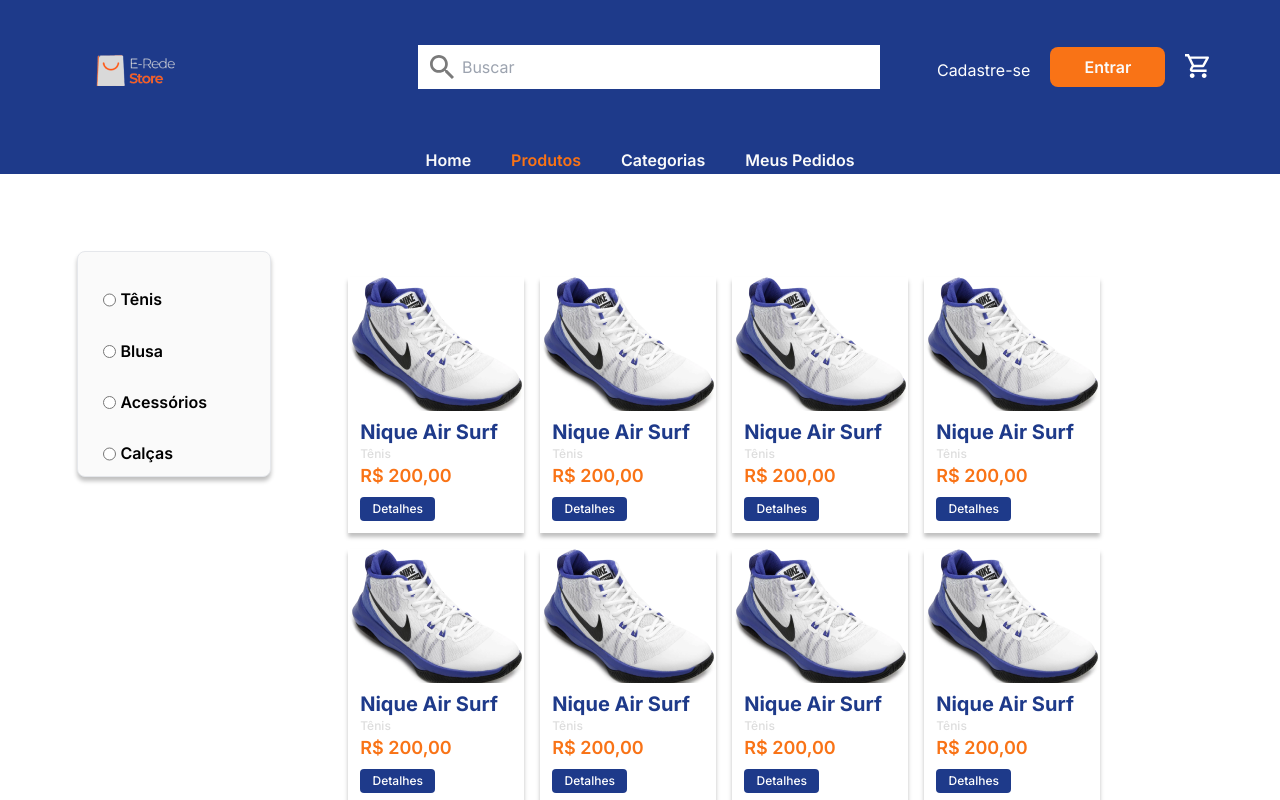
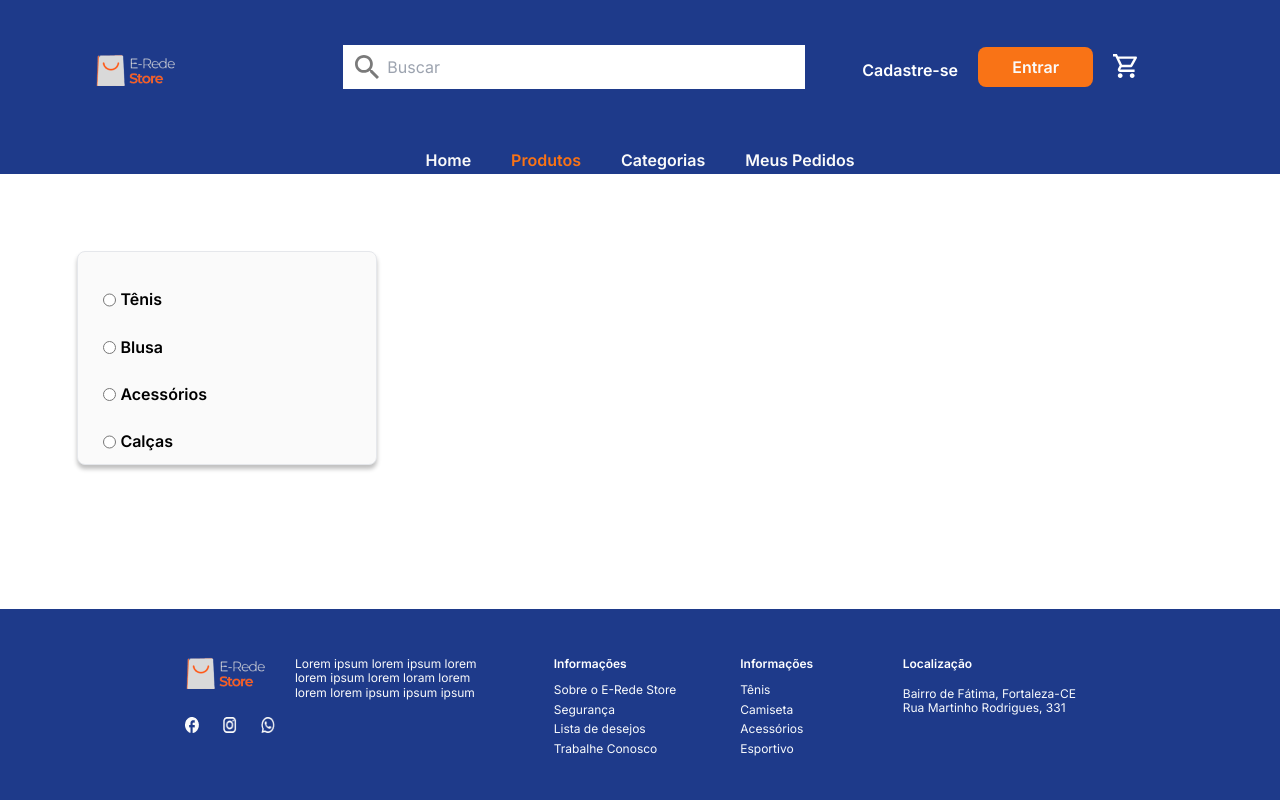
Before and after one commit to silbjava/E_comerce_Final_proj, a React (Vite) app: page /produtos in a window 1280 px wide. Shown: the top 800 px of the page. Built offline with nearby package versions, Linux system fonts and the light colour scheme.

Commit message:
newUpadate

```diff
--- a/src/App.jsx
+++ b/src/App.jsx
@@ -30,7 +30,6 @@
             <Route path="/carrinho" element={<MeuCarrinho/>}/>
           </Routes>
       </BrowserRouter>
-
     </>
   )
 }
--- a/src/Components/Header/index.jsx
+++ b/src/Components/Header/index.jsx
@@ -1,4 +1,5 @@
 import { Link, NavLink } from "react-router-dom";
+import Paginas from "../Paginas";
 
 export function Header() {
    const navLinkStyle = ({isActive}) =>{
@@ -8,26 +9,24 @@
    }
     return (
         <>
-
             <div className="hidden sm:flex flex-col h-[174px] pb-[7px] bg-blue-900 w-screen relative">
                 <div className="flex">
-                    <img id="logo" className="w-[81.8px] h-8 mt-[54px] ml-[7.43vw] lg:mr-[18.83vw] sm:mr-[15%]" src="./../src/assets/Logo E-rede.png" alt="Logo E-rede" />
+                    <img id="logo" className="w-[81.8px] h-8 mt-[54px] ml-[7.43vw] mr-[10vw] lg:mr-[13vw]" src="./../src/assets/Logo E-rede.png" alt="Logo E-rede" />
                     <div className="flex relative items-center mt-[45px] mr-[4.44vw]">
-                        <img id="pesquisar" className=" absolute w-6 ml-3 pointer-events-none " src="./../src/assets/Procurar.svg" alt="icone de pesquisa" />
+                        <img id="pesquisar" className=" absolute w-6 ml-3  pointer-events-none " src="./../src/assets/Procurar.svg" alt="icone de pesquisa" />
                         <input className="h-11 w-[36.11vw] pl-11 text-stone-500 font-inter" type="serach" placeholder="Buscar" required />
                     </div>
 
                     <div className=" flex gap-5 mt-[47px]">
-                        <button className="w-auto h-[19px] mt-[11px] items-center text-white font-inter text-base font-semibol">
+                        <button className=" h-[19px] mt-[11px] items-center text-white font-inter sm:text-xs md:text-base font-semibold">
                             <Link to="/cadastro">Cadastre-se</Link>
                         </button>
-                        <button className="w-[9vw] h-10 rounded-lg bg-orange-500 text-zinc-50 font-inter text-base font-semibold  items-center" >
-                            <Link to="/login">Entrar</Link>
-                        </button>
+                        <Link to="/login">
+                        <button className="w-[9vw] h-10 rounded-lg bg-orange-500 text-zinc-50 font-inter sm:text-xs md:text-base  font-semibold  items-center" >
+                            Entrar
+                        </button></Link>
                         <button className="w-6 h-6 pt-[7px]">
-                            <Link to={"/carrinho"}>
                             <img id="carrinho" src=".\..\src\assets\Carrinho.svg" alt="icone carrinho de compras" />
-                            </Link>
                         </button>
                     </div>
                 </div>
@@ -52,7 +51,5 @@
                 </div>
             </div>
         </>
-
-
     )
 }
--- a/src/Components/Paginas/index.jsx
+++ b/src/Components/Paginas/index.jsx
@@ -3,7 +3,7 @@
 export default function Paginas() {
     return (
         <>
-            <div className="absolute flex flex-col rounded-lg bg-zinc-50 pt-[22px] pl-[9vw] pb-[9vw] sm:hidden">
+            <div className="flex flex-col rounded-lg bg-zinc-50 pt-[22px] pl-[9vw] pb-[9vw] sm:hidden">
                 <h1 className=" font-inter font-semibold text-px16 leading-19.36 text-stone-900 pb-4">Páginas</h1>
                 <hr className="flex w-[78.79vw] border-default border-stone-900 items-center" />
                 <nav className=" flex flex-col font-inter font-semibold text-px12 leading-14.5 text-stone-500 bg-zinc-50 mb-[60px]">
@@ -21,9 +21,7 @@
                         <Link to="/login">Entrar</Link>
                     </button>
                 </div>
-
             </div>
-
         </>
     )
 }
--- a/src/Pages/Produtos/index.jsx
+++ b/src/Pages/Produtos/index.jsx
@@ -1,42 +1,53 @@
 
 import { Footer } from "../../Components/Footer";
 import { Header } from "../../Components/Header";
+import { useState } from "react";
+import { Link } from "react-router-dom";
 
 export default function Produtos() {
+    const [color, setColor] = useState('black');
+    const [activeDiv, setActiveDiv] = useState(null);
+
+    const toggleDiv = (div) => {
+        setActiveDiv(div === activeDiv ? null : div);
+    };
+
 
     return (
         <>
             <Header />
             <section className="flex flex-col items-center sm:flex-row sm:items-start gap-[6vw] pl-[6vw] pb-5 sm:pb-[18vh] pt-[6vw]">
                 <div className="hidden sm:flex bg-zinc-50 sm:w-[300px] pt-[3vw] pl-[2vw] border rounded-lg shadow-card pb-3">
-                    <div className="flex flex-col font-inter font-semibold text-px16 leading-19.36 gap-8">
+                    <div className="flex flex-col font-inter font-semibold text-px16 leading-19.36 sm:gap-4 md:gap-5 lg:gap-7">
+
                         <div className="flex gap-1">
                             <input className=" accent-orange-500" type="radio" id="tênis" name="Produtos" value="Tènis" />
-                            <label >Tênis</label>
+                            <label onClick={() => toggleDiv('Tênis')} htmlFor="tênis" >Tênis</label>
                         </div>
                         <div className="flex gap-1" >
-                            <input className=" accent-orange-500" type="radio" id="blusa" name="Produtos" value="Blusa"  />
-                            <label >Blusa</label>
+                            <input className=" accent-orange-500" type="radio" id="blusa" name="Produtos" value="Blusa" />
+                            <label onClick={() => toggleDiv('Blusa')} htmlFor="blusa">Blusa</label>
                         </div>
                         <div className="flex gap-1">
-                            <input className=" accent-orange-500" type="radio" id="acessorios" name="Produtos" value="Acessórios"  />
-                            <label >Acessórios</label>
+                            <input className=" accent-orange-500" type="radio" id="acessorios" name="Produtos" value="Acessórios" />
+                            <label htmlFor="acessorios" >Acessórios</label>
                         </div>
                         <div className="flex gap-1">
-                            <input className=" accent-orange-500" type="radio" id="calças" name="Produtos" value="Calças"  />
-                            <label >Calças</label>
+                            <input className=" accent-orange-500" type="radio" id="calças" name="Produtos" value="Calças" />
+                            <label htmlFor="calças" >Calças</label>
                         </div>
                     </div>
                 </div>
                 <button className="flex items-center justify-center h-12 w-[75vw] mt-7 bg-orange-500 text-zinc-50 rounded-lg font-inter font-semibold text-px16 leading-19.36 sm:hidden "> Tênis</button>
+                <section className={activeDiv == 'Tênis' ? 'block' : 'hidden'}>
                     <div className="flex justify-center sm:justify-normal flex-wrap mt-[26px] gap-4 ">
                         <div id="Card produto" className="flex flex-col pb-3 shadow-card">
-                        <img className="w-36 h-24 sm:w-[176px] sm:h-[134px]  rounded" src="src\assets\NiqueAirSurf.png" alt="Card do tênis Niquel Air surf" />
+                            <img className="w-28 h-24 sm:w-[145px] sm:h-[110px]  rounded" src="src\assets\SmartWatch.png" alt="Card do SmartWatch" />
                             <div className=" pl-3">
-                            <p className="h-6 mt-[9px] text-blue-900 font-inter font-bold text-px18 leading-21.7 sm:text-xl sm:leading-24.2">Nique Air Surf</p>
-                            <p className="w-[31px] h-[15px] mt-[3px] font-inter font-medium text-px12 leading-14.5 text-[#DDDDDD]">Tênis</p>
-                            <p className="w-[92px] h-[22px] mt-[3px] text-orange-500 font-inter font-semibold text-px16 leading-19.36 sm:text-px18 leading-21.7">R{'$'} 200,00</p>
-                            <button className="flex w-[75px] h-5 sm:h-6 mt-2.5  rounded bg-blue-900 text-white font-inter font-medium text-px12 leading-14.5 items-center justify-center">Detalhes</button>
+                                <p className="h-6 mt-[9px] text-blue-900 font-inter font-bold text-px18 leading-21.7 sm:text-xl sm:leading-24.2">Logan newWatch</p>
+                                <p className="w-[31px] h-[15px] mt-[3px] font-inter font-medium text-px12 leading-14.5 text-[#DDDDDD]"> SmartWatch</p>
+                                <p className="w-[92px] h-[22px] mt-[3px] text-orange-500 font-inter font-semibold text-px16 leading-19.36 sm:text-px18 leading-21.7">R{'$'} 110,00</p>
+                                <Link to={'/produtos/1'} ><button className="flex w-[75px] h-5 sm:h-6 mt-2.5  rounded bg-blue-900 text-white font-inter font-medium text-px12 leading-14.5 items-center justify-center">Detalhes</button></Link>
                             </div>
                         </div>
                         <div id="Card produto" className="flex flex-col pb-3 shadow-card">
@@ -103,6 +114,8 @@
                             </div>
                         </div>
                     </div>
+
+                </section>
             </section>
             <Footer />
         </>
--- a/src/Pages/TelaHome/index.jsx
+++ b/src/Pages/TelaHome/index.jsx
@@ -16,7 +16,7 @@
             <div className=" sm:hidden flex w-screen relative justify-center items-center ">
                 <img className="w-screen h-[auto]" src="src\assets\cardmobile.png" alt="Card tênis" />
 
-                    <button className="absolute flex items-center justify-center w-[80vw] h-10 mt-[88vw] rounded-lg bg-orange-500 text-white font-inter text-px16 leading-19.36">
+                    <button className="absolute flex items-center justify-center w-[78vw] h-10 mt-[88vw] rounded-lg bg-orange-500 text-white font-inter text-px16 leading-19.36">
                         Aproveitar Oferta
                     </button>
             </div>
```
Also changed, not shown: src/Pages/Cadastro/index.jsx (+4 -4 lines), src/Pages/Detalhes/index.jsx (+4 -5 lines). Lines whose indentation alone changed are shown as unchanged.
